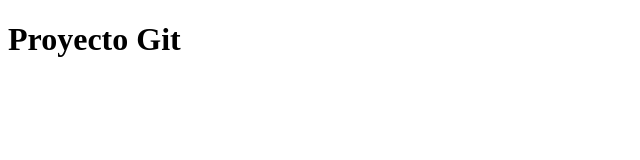
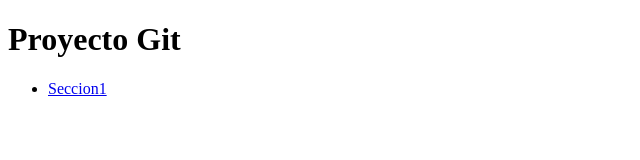
Before and after one commit to BrianErramouspe/repositorio, a plain HTML site: page index.html in a window 1280 px wide. Shown: the full height of the page, 0-640 px from the left. Drawn offline with Linux system fonts and the light colour scheme.

Commit message:
Se añadio barra de navegacion al archivo index.html

```diff
--- a/index.html
+++ b/index.html
@@ -5,5 +5,8 @@
 </head>
 <body>
 	<h1> Proyecto Git </h1>
+	<ul>
+	<li><a href="e">Seccion1</a> </li>
+	</ul>
 </body>
 </html>
```
